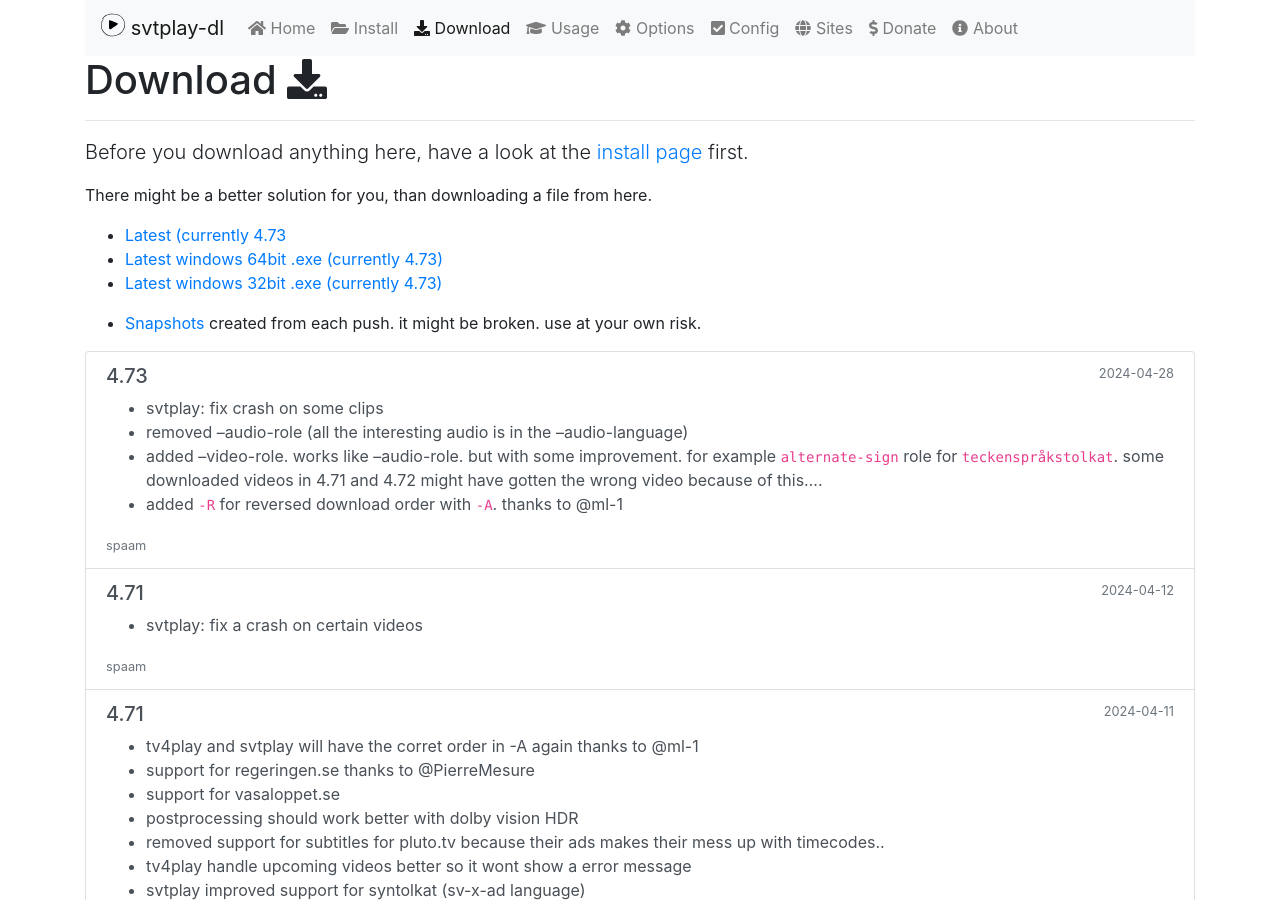
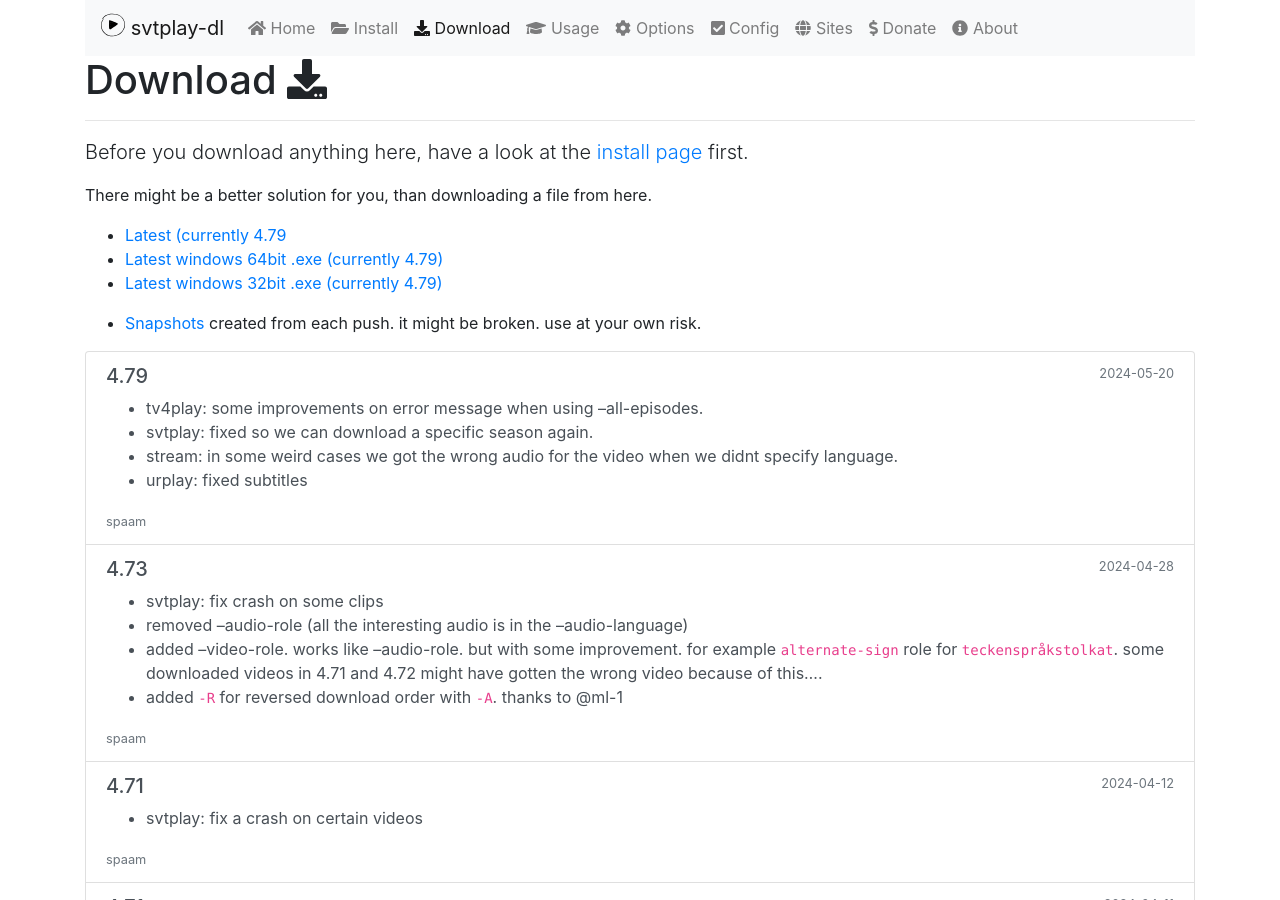
Before and after one commit to spaam/svtplay-dl-web, a Jekyll site: the page built from _pages/download.md, in a window 1280 px wide and 900 px high. Built offline with Jekyll 4.4.1, drawn with Linux system fonts in a browser that asks for light colours; nearby versions of some CDN libraries; comment, search, counter and statistics services are not loaded.

Commit message:
Add 4.79

```diff
--- a/_layouts/home.html
+++ b/_layouts/home.html
@@ -15,7 +15,7 @@
             <a href="/install/" class="btn btn-lg btn-outline-primary mb-3 mb-md-0 mr-md-3">Get started</a>
             <a href="/archive/" class="btn btn-lg btn-outline-secondary">Download</a>
         </div>
-        <p class="text-muted mb-0">Currently v4.73 (2024-04-29)</p>
+        <p class="text-muted mb-0">Currently v4.79 (2024-05-21)</p>
     </div>
     <div class="col-md-6">
         <img src="/assets/brand/logo.svg" width="256" height="256" class="img-fluid mb-3">
--- a/_pages/download.md
+++ b/_pages/download.md
@@ -10,9 +10,9 @@
 
 There might be a better solution for you, than downloading a file from here.
 
-* [Latest (currently 4.73](https://svtplay-dl.se/download/4.73/svtplay-dl)
-* [Latest windows 64bit .exe (currently 4.73)](https://svtplay-dl.se/download/4.73/svtplay-dl-amd64.zip)
-* [Latest windows 32bit .exe (currently 4.73)](https://svtplay-dl.se/download/4.73/svtplay-dl-win32.zip)
+* [Latest (currently 4.79](https://svtplay-dl.se/download/4.79/svtplay-dl)
+* [Latest windows 64bit .exe (currently 4.79)](https://svtplay-dl.se/download/4.79/svtplay-dl-amd64.zip)
+* [Latest windows 32bit .exe (currently 4.79)](https://svtplay-dl.se/download/4.79/svtplay-dl-win32.zip)
 
 * [Snapshots](/download/snapshots/) created from each push. it might be broken. use at your own risk.
 
--- /dev/null
+++ b/_posts/2024-05-21-4.79.md
@@ -0,0 +1,14 @@
+---
+layout: post
+title: "4.79"
+date: 2024-05-21 00:14:00 +0200
+categories: releases
+windows-amd64: true
+windows-win32: true
+binary: true
+---
+
+* tv4play: some improvements on error message when using --all-episodes.
+* svtplay: fixed so we can download a specific season again.
+* stream: in some weird cases we got the wrong audio for the video when we didnt specify language.
+* urplay: fixed subtitles
```
